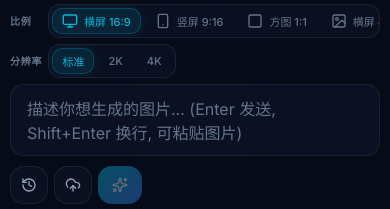
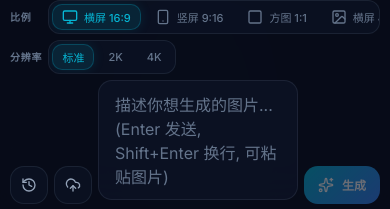
Before and after one commit to kirenath/flow-image-gen, a Next.js app: page / in a window 390 px wide. Shown: the part 632-841 px from the top of the page. Built offline with nearby package versions, Linux system fonts and the light colour scheme; no server answers.

Commit message:
feat: establish global styles for application layout, theming, and core components.

```diff
--- a/app/globals.css
+++ b/app/globals.css
@@ -1262,22 +1262,12 @@ body::after {
   .quota-detail { font-size: 9px; padding: 1px 5px; }
   .redeem-btn { padding: 4px 8px; font-size: 11px; }
   .btn-logout { padding: 4px 8px; font-size: 11px; }
-  .prompt-row {
-    gap: 6px;
-    flex-wrap: wrap;
-  }
-  .prompt-input-wrapper {
-    order: -1;
-    flex-basis: 100%;
-  }
+  .prompt-row { gap: 6px; }
   .history-toggle-btn,
-  .upload-btn,
-  .generate-btn {
-    height: 38px;
-  }
-  .btn-label { display: none; }
-  .upload-btn { padding: 0 10px; min-width: 38px; }
-  .generate-btn { padding: 8px 14px; font-size: 12px; }
+  .upload-btn { height: 38px; padding: 0 10px; min-width: 38px; }
+  .history-toggle-btn .btn-label,
+  .upload-btn .btn-label { display: none; }
+  .generate-btn { padding: 8px 14px; font-size: 12px; height: 38px; }
   .gallery { padding: 10px; gap: 10px; }
   .controls {
     padding: 8px 10px;
```
